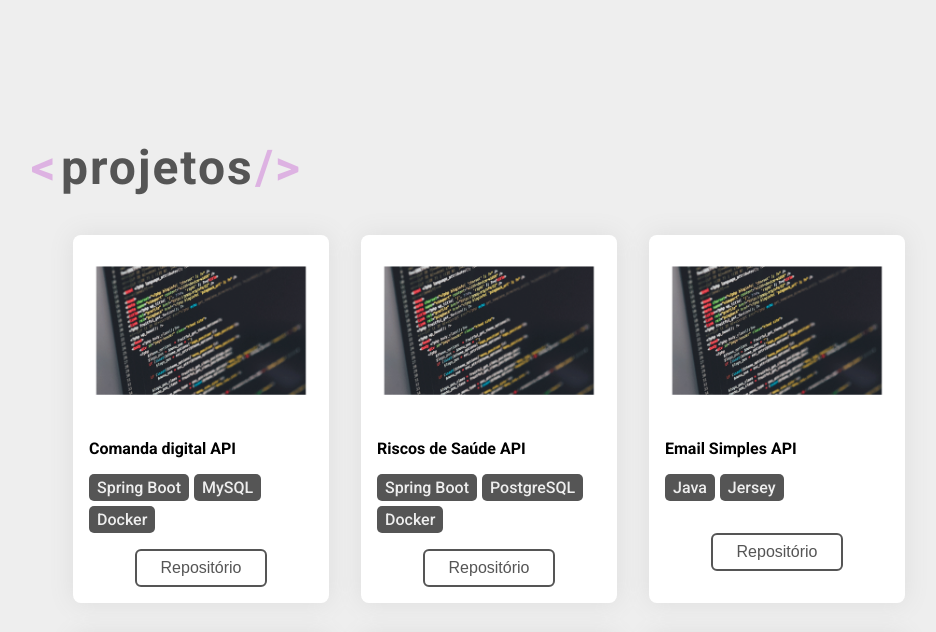
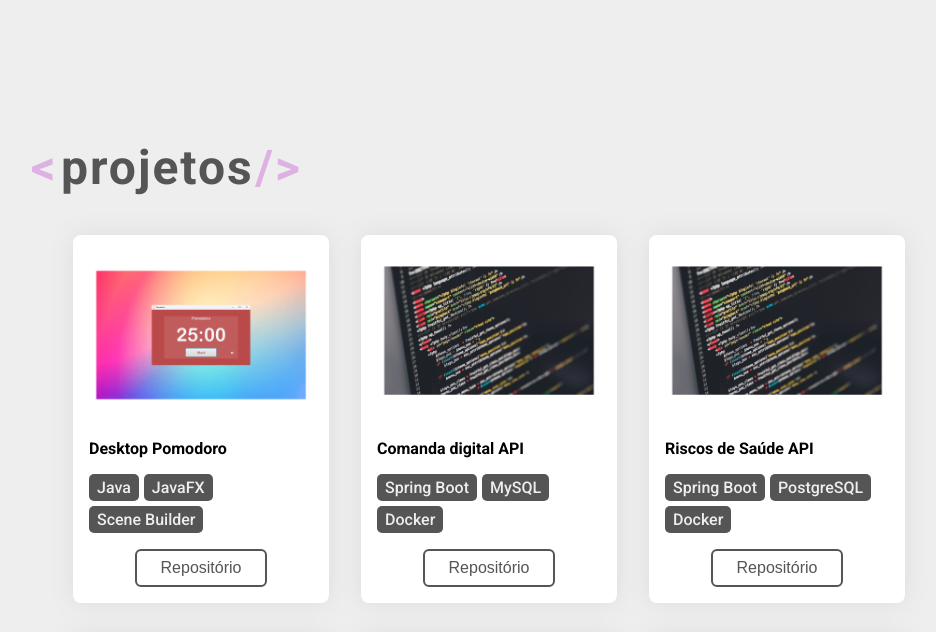
Before and after one commit to leobaraujo/leobaraujo.github.io, a plain HTML site: page index.html in a window 1280 px wide. Shown: the part 2053-2685 px from the top of the page, without its empty margins (131-1067 px from the left). Drawn offline with nearby package versions, Linux system fonts and the light colour scheme.

Commit message:
style: add Desktop Pomodoro project

```diff
--- a/index.html
+++ b/index.html
@@ -173,6 +173,24 @@
                 <div class="col s12">
                     <div class="project__container">
                         <div class="project__image">
+                            <img loading="lazy" src="images/javafx-pomodoro.webp" alt="JavaFX desktop app" />
+                        </div>
+                        <div class="project__name">
+                            <h4>Desktop Pomodoro</h4>
+                        </div>
+                        <div class="project__badges">
+                            <div aria-label="tag de habilidade" class="badge">Java</div>
+                            <div aria-label="tag de habilidade" class="badge">JavaFX</div>
+                            <div aria-label="tag de habilidade" class="badge">Scene Builder</div>
+                        </div>
+                        <div class="project__action">
+                            <a href="https://github.com/leobaraujo/javafx-pomodoro" target="_blank">
+                                <button>Repositório</button>
+                            </a>
+                        </div>
+                    </div>
+                    <div class="project__container">
+                        <div class="project__image">
                             <img loading="lazy" src="images/api.webp" alt="API" />
                         </div>
                         <div class="project__name">
@@ -207,6 +225,7 @@
                             </a>
                         </div>
                     </div>
+                    <div class="projects__expandable collapsed">
                         <div class="project__container">
                             <div class="project__image">
                                 <img loading="lazy" src="images/api.webp" alt="API" />
@@ -224,7 +243,6 @@
                                 </a>
                             </div>
                         </div>
-                    <div class="projects__expandable collapsed">
                         <div class="project__container">
                             <div class="project__image">
                                 <img loading="lazy" src="images/react-netflix-clone-min.webp" alt="Netflix clone" />
```
Also changed, not shown: images/javafx-pomodoro.webp (added). Lines whose indentation alone changed are shown as unchanged.
